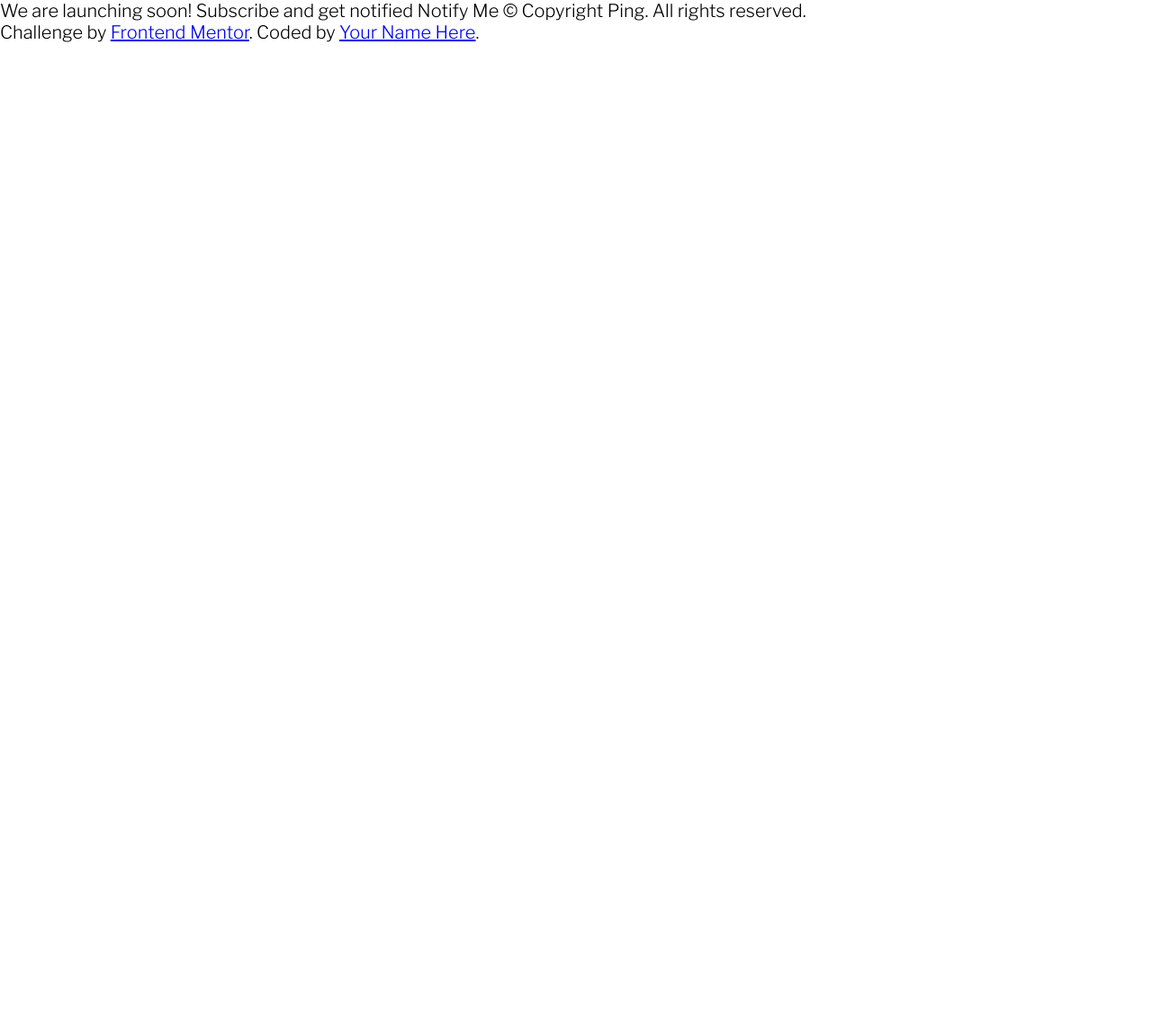
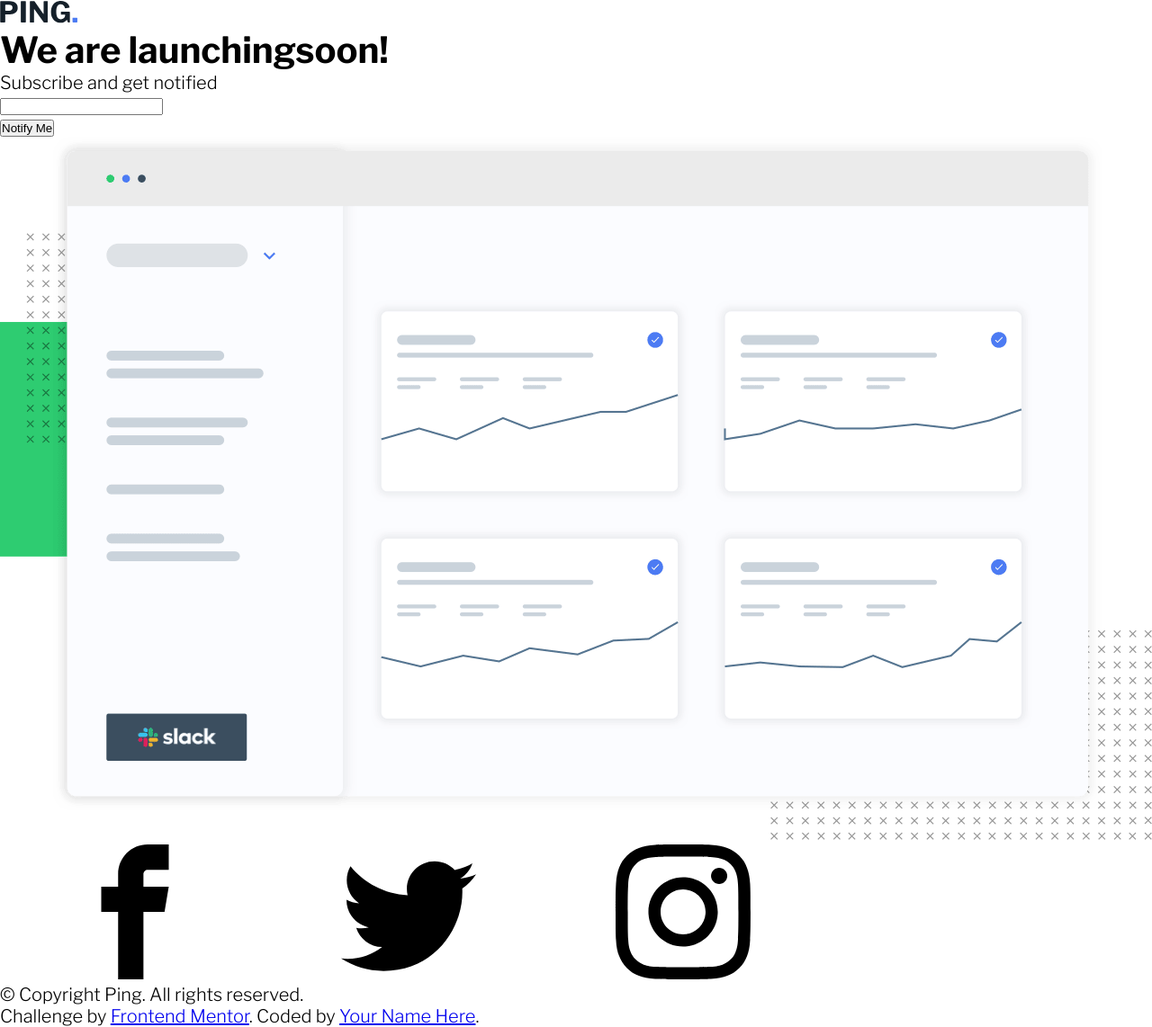
Before and after one commit to Sanideth/Ping-Coming-Soon-Page, a website: page index.html in a window 1280 px wide. Shown: the whole page at 90% size. Before the commit the page ends 800 px from the top, so only its background shows below. Drawn offline with nearby package versions, Linux system fonts and the light colour scheme.

Commit message:
html done

```diff
--- a/index.html
+++ b/index.html
@@ -14,20 +14,53 @@
 
 </head>
 <body>
+  <div class="container">
+    <header class="header">
+      <img src="./img/logo.svg" alt="Ping Logo" class="header__logo">
+      <h1 class="heading-primary">We are launching<span class="header__span">soon!</span></h1>
+      <p class="header__text">Subscribe and get notified</p>
+    </header>
+    <main class="main">
+      <form action="#" class="main__form">
+        <div class="main__form-field">
+          <input type="email" aria-label="Email Input" class="main__input">
+        </div>
+        <button class="btn-submit">Notify Me</button>
+      </form>
+      <div class="main__img-container">
+        <img src="./img/illustration-dashboard.png" alt="Dashboard Illustration" class="main__img">
+      </div>
+    </main>
+    <footer class="footer">
+      <div class="footer__icon-container">
+        <svg class="footer__social-media-icon footer__social-media-icon--facebook">
+          <use href="./img/icons/symbol-defs.svg#icon-facebook"></use>
+        </svg>
+        <svg class="footer__social-media-icon footer__social-media-icon--twitter">
+          <use href="./img/icons/symbol-defs.svg#icon-twitter"></use>
+        </svg>
+        <svg class="footer__social-media-icon footer__social-media-icon--instagram">
+          <use href="./img/icons/symbol-defs.svg#icon-instagram"></use>
+        </svg>
+      </div>
+      <p class="copyright-text">&copy; Copyright Ping. All rights reserved.</p>
+      <p class="attribution">
+        Challenge by <a href="https://www.frontendmentor.io?ref=challenge" target="_blank">Frontend Mentor</a>.
+        Coded by <a href="#">Your Name Here</a>.
+      </p>
+    </footer>
+  </div>
 
-  We are launching soon!
 
-  Subscribe and get notified
 
-  Notify Me
 
-  &copy; Copyright Ping. All rights reserved.
 
-  <footer>
-    <p class="attribution">
-      Challenge by <a href="https://www.frontendmentor.io?ref=challenge" target="_blank">Frontend Mentor</a>.
-      Coded by <a href="#">Your Name Here</a>.
-    </p>
-  </footer>
+
+
+
+
+
+
+
 </body>
 </html>
```
